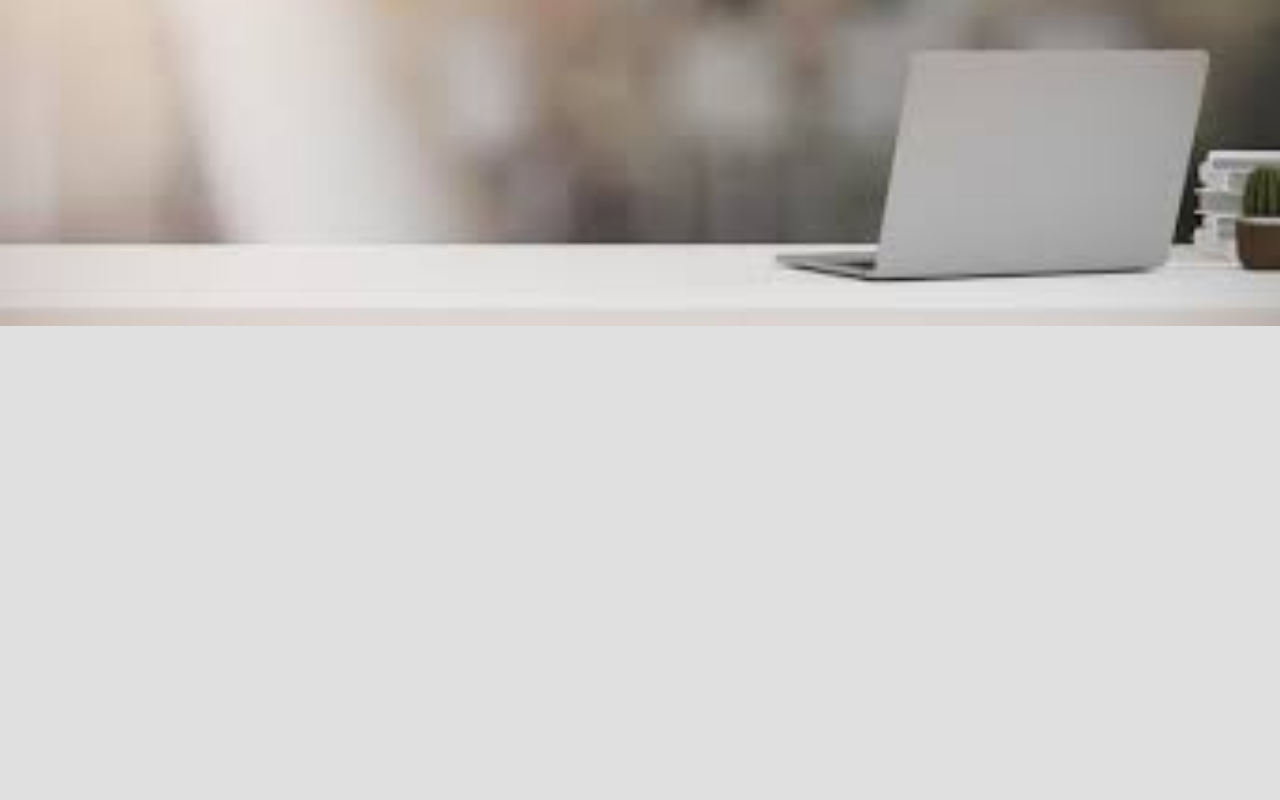
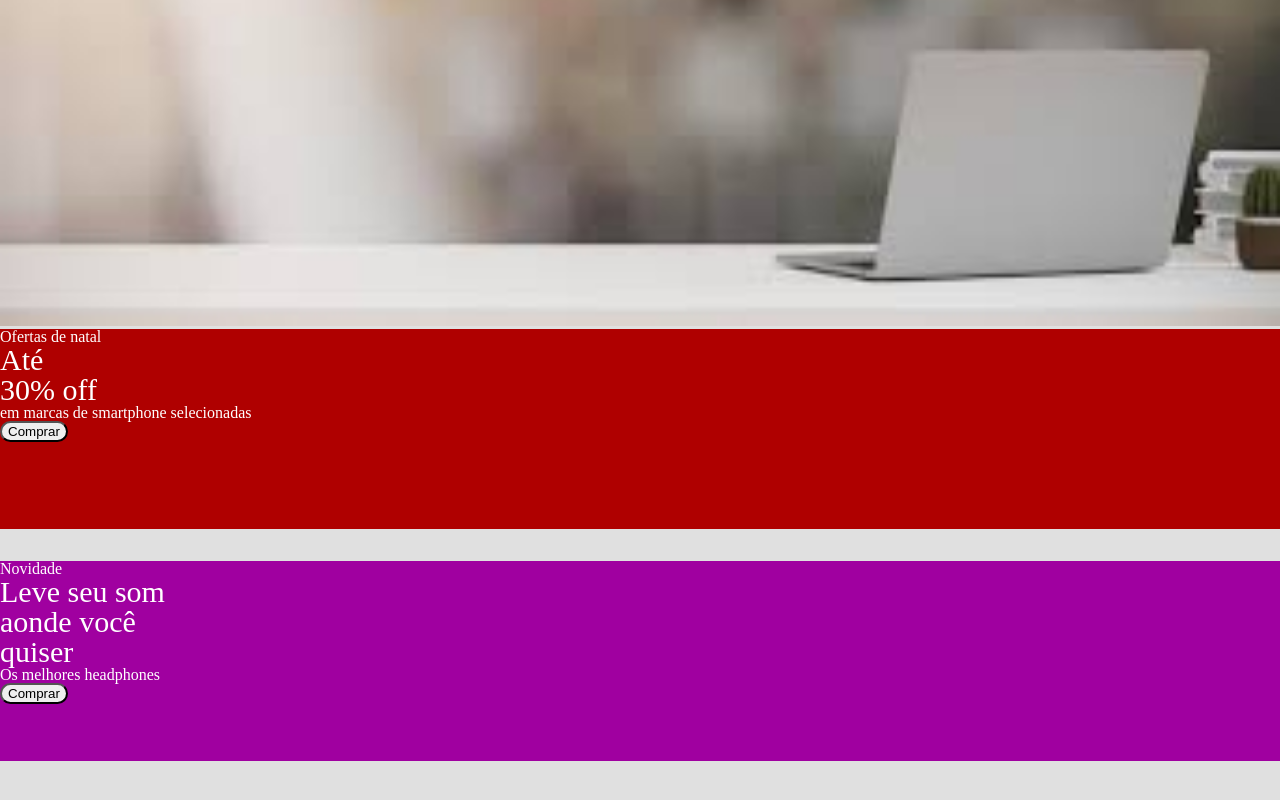
Before and after one commit to Marcos311/TechShed-Html-Css-Javascript, a plain HTML site: page index.html in a window 1280 px wide. Shown: the part 318-1118 px from the top of the page. Before the commit the page ends 800 px from the top, so only its background shows below. Drawn offline with Linux system fonts and the light colour scheme.

Commit message:
add ofertas de natal e novidades

```diff
--- a/index.html
+++ b/index.html
@@ -46,5 +46,22 @@
         <p class="texto_melhores_precos">Compre mais por menos em marcas selecionadas</p>
         <button class="botao_melhores_precos">Comprar Agora</button>
     </div>
+
+    <div id="ofertas_natal">
+        <p>Ofertas de natal</p>
+        <p class="desconto">Até</p>
+        <p class="desconto">30% off</p>
+        <p>em marcas de smartphone selecionadas</p>
+        <button type="button">Comprar</button>
+    </div><br/><br/>
+
+    <div id="novidade">
+        <p>Novidade</p>
+        <p class="leve-som">Leve seu som</p>
+        <p class="leve-som">aonde você</p>
+        <p class="leve-som">quiser</p>
+        <p>Os melhores headphones</p>
+        <button type="button">Comprar</button>
+    </div>
 </body>
 </html>
--- a/style/index.css
+++ b/style/index.css
@@ -82,7 +82,7 @@ body {
 
 #melhores_precos .botao_melhores_precos {
     position : absolute;
-    top : 180px;
+    top : 1800px;
     left : 20px;
     color : #ffffff;
     background-color: #800080;
@@ -92,3 +92,43 @@ body {
 #melhores_precos .botao_melhores_precos:hover {
     background-color: #000000;
 }
+
+#ofertas_natal {
+    background-color: #af0000;
+    color : #ffffff;
+    height: 200px;
+}
+
+#ofertas_natal button{
+    border-radius: 20px;
+}
+
+#ofertas_natal button:hover{
+    background-color: #af0000;
+    border-color: #ffffff;
+    color: #ffffff;
+}
+
+#ofertas_natal .desconto{
+    font-size: 30px;
+}
+
+#novidade {
+    background-color: #a000a0;
+    color: #ffffff;
+    height: 200px;
+}
+
+#novidade .leve-som{
+    font-size: 30px;
+}
+
+#novidade button{
+    border-radius: 20px;
+}
+
+#novidade button:hover {
+    background-color: #a000a0;
+    color: #ffffff;
+    border-color: #ffffff;
+}
```
